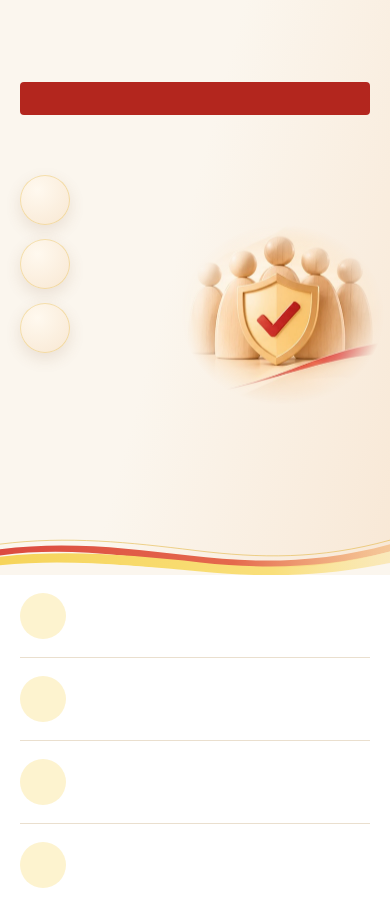
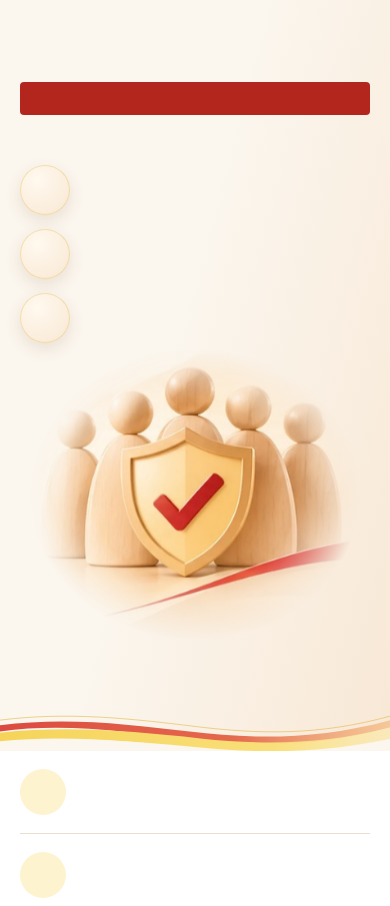
Before and after one commit to bevenergykz-design/Buhgalter, a Node project: template views/site/home.ejs in a window 390 px wide. Shown: the part 117-1023 px from the top of the page. Run offline with Node 20 templates, Linux system fonts and the light colour scheme; the template is opened without the code that fills it, so the values that code supplies are empty; some libraries are stand-ins or nearby versions.

Commit message:
Правки после просмотра рабочего сайта: первый экран как на образце (круги и фигурки без наложения), отзывы по центру, тёплая подложка сертификатов, объёмная обложка статей, шапки без обрезки, подвал
Co-Authored-By: Claude Opus 5.5 <noreply@anthropic.com>

```diff
--- a/public/css/theme.css
+++ b/public/css/theme.css
@@ -378,3 +378,27 @@ a:hover { color: var(--red-2); }
   .header .brand__logo--mob { display: block; height: 62px; }
   .nav__link { font-size: 14px; padding: 8px 7px; }
 }
+
+/* ===== правки после просмотра рабочего сайта (26.11) ===== */
+/* первый экран: круги и фигурки рядом, без наложения; фигурки выходят к правому краю */
+@media (min-width: 1025px) { .hw__grid { grid-template-columns: minmax(0, .95fr) minmax(0, 1.05fr); } }
+.hw__art { display: grid; grid-template-columns: auto minmax(0, 1fr); align-items: center; gap: 8px; min-height: 0; }
+.hw__art .pillars { padding-top: 0; }
+.hw__art .hw__figures { position: static; translate: none; width: calc(100% + 110px); max-width: 480px; margin-right: -110px; justify-self: start;
+  -webkit-mask-image: radial-gradient(closest-side, #000 62%, transparent 100%); mask-image: radial-gradient(closest-side, #000 62%, transparent 100%); }
+@media (max-width: 1240px) { .hw__art .hw__figures { width: 100%; margin-right: 0; } }
+@media (max-width: 720px) {
+  .hw__art { grid-template-columns: 1fr; gap: 6px; }
+  .hw__art .hw__figures { width: 100%; max-width: 330px; margin: 0 auto; justify-self: center; }
+}
+/* отзывы: карточки по центру, без пустой трети */
+.reviews { grid-template-columns: repeat(auto-fit, minmax(300px, 380px)); justify-content: center; }
+/* сертификаты: тёплая подложка вместо холодной серой */
+.cert__img { background: #F7EEE2; }
+/* статьи без своей картинки: объёмная картинка вместо серой заглушки */
+.post-card__img { background: #FBF1E4; }
+.post-card__fallback { width: 100%; height: 100%; object-fit: cover; object-position: center 55%; }
+/* шапки страниц: картинка не обрезается сверху */
+.page-head__art.page-head__art--3d { top: 36px; max-height: 290px; }
+/* подвал: колонка контактов шире, адрес не рвётся на «оф. 1» */
+@media (min-width: 1025px) { .footer__grid { grid-template-columns: 1.3fr .9fr 1fr 1.5fr; } }
--- a/views/site/_post-card.ejs
+++ b/views/site/_post-card.ejs
@@ -1,6 +1,6 @@
 <article class="post-card">
   <a class="post-card__img" href="<%= L('/novosti/' + p.slug) %>" tabindex="-1" aria-hidden="true">
-    <% if (p.image) { %><img src="<%= p.image %>" alt="" loading="lazy"><% } else { %><span class="post-card__ph"><%- icon('doc') %></span><% } %>
+    <% if (p.image) { %><img src="<%= p.image %>" alt="" loading="lazy"><% } else { %><img class="post-card__fallback" src="/img/heads/<%= p.category === 'law' ? 'dokument' : 'novosti' %>.webp" alt="" loading="lazy"><% } %>
   </a>
   <div class="post-card__body">
     <div class="post-card__meta"><span class="tag"><%= s.news_cats[p.category] || '' %></span><time datetime="<%= p.published_at %>"><%= fmtDate(p.published_at, lang) %></time></div>
```
